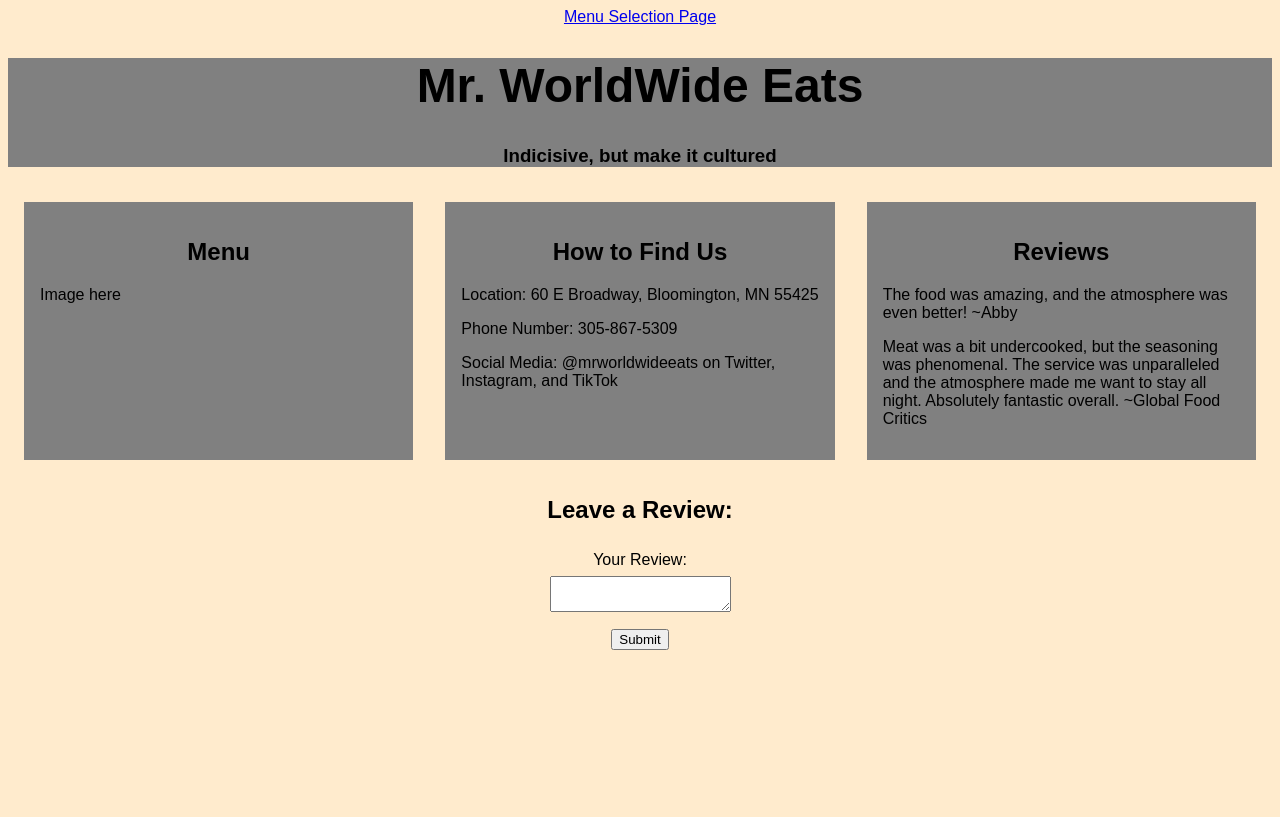
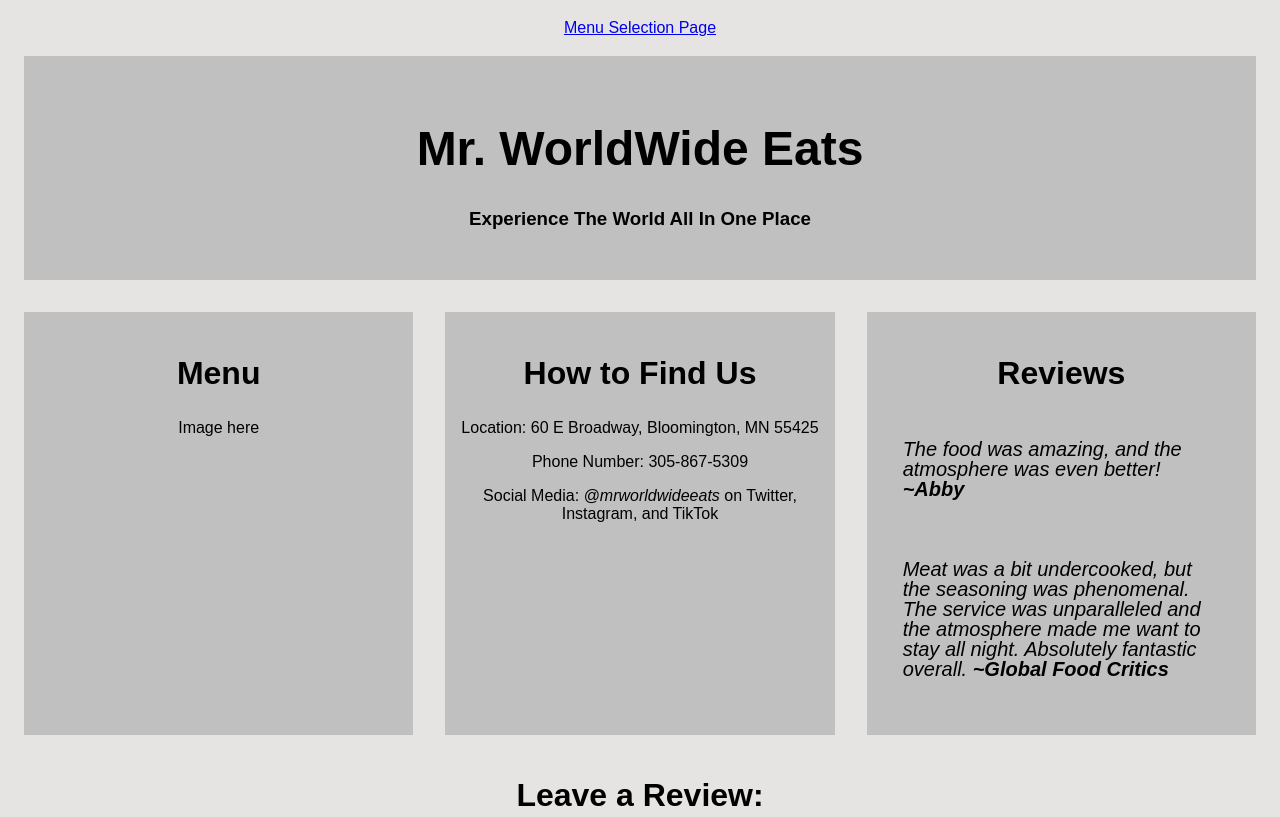
Before and after one commit to murrell8/finalproject349, a plain HTML site: page index.html in a window 1280 px wide. Shown: the top 817 px of the page. Drawn offline with Linux system fonts and the light colour scheme.

Commit message:
more style changes

```diff
--- a/index.html
+++ b/index.html
@@ -14,7 +14,7 @@
 
     <div class="topbar">
     <h1>Mr. WorldWide Eats</h1>
-    <h3>Indicisive, but make it cultured</h3>
+    <h3>Experience The World All In One Place</h3>
     </div>
 
     <div class="frontpage">
@@ -28,14 +28,14 @@
     <h2>How to Find Us</h2>
     <p class="contact">Location: 60 E Broadway, Bloomington, MN 55425</p>
     <p class="contact">Phone Number: 305-867-5309</p>
-    <p class="contact">Social Media: @mrworldwideeats on Twitter, Instagram, and TikTok</p>
+    <p class="contact">Social Media: <em>@mrworldwideeats</em> on Twitter, Instagram, and TikTok</p>
     </div>
 
     <div class="reviews">
     <h2>Reviews</h2>
-    <p class="review">The food was amazing, and the atmosphere was even better! ~Abby</p>
+    <p class="review">The food was amazing, and the atmosphere was even better! <strong>~Abby</strong></p>
     <p class="review">Meat was a bit undercooked, but the seasoning was phenomenal. The service was unparalleled and the
-        atmosphere made me want to stay all night. Absolutely fantastic overall. ~Global Food Critics
+        atmosphere made me want to stay all night. Absolutely fantastic overall. <strong>~Global Food Critics</strong>
     </p>
     </div>
 
--- a/style.css
+++ b/style.css
@@ -1,5 +1,5 @@
 body {
-    background-color: blanchedalmond;
+    background-color: #E5E4E2;
     font-family: Arial, Helvetica, sans-serif;
 }
 
@@ -11,9 +11,18 @@ h1 {
     font-size: 3em;
 }
 
+h2 {
+    font-size: 2em;
+}
+
 form {
     text-align: center;
     line-height: 2em;
+}
+
+nav {
+    margin-top: 1.2em;
+    margin-bottom: 1.2em;
 }
 
 .menuoptions {
@@ -28,6 +37,11 @@ form {
     height: 12em;
 }
 
+.flag:hover {
+    width: 17em;
+    height: 15em;
+}
+
 .frontpage {
     display: flex;
     justify-content: center;
@@ -38,11 +52,14 @@ form {
     flex: 1;
     padding: 1em;
     margin: 1em;
-    background-color: gray;
+    background-color: #C0C0C0;
 }
 
 .topbar {
-    background-color: gray;
+    background-color: #C0C0C0;
+    margin: 1em;
+    padding-top: 2em;
+    padding-bottom: 2em;
 }
 
 .menuitem {
@@ -58,12 +75,33 @@ form {
     font-size: .75em;
     text-align: center;
     font-style: italic;
+    color: red;
+}
+
+.review {
+    font-style: italic;
+    font-size: 1.25em;
+    line-height: 1em;
+    padding: 1em;
+}
+
+.findus {
+    text-align: center;
+    font-weight: 200;
+    padding: 1em;
+}
+
+.menu {
+    padding: 1em;
+    text-align: center;
 }
 
 #menu {
     text-align: center;
     display: flex;
     flex-flow: column wrap;
+    background-color: #CDCDCD;
+    margin: 1em;
 }
 
 #item1, #item3 {
```
